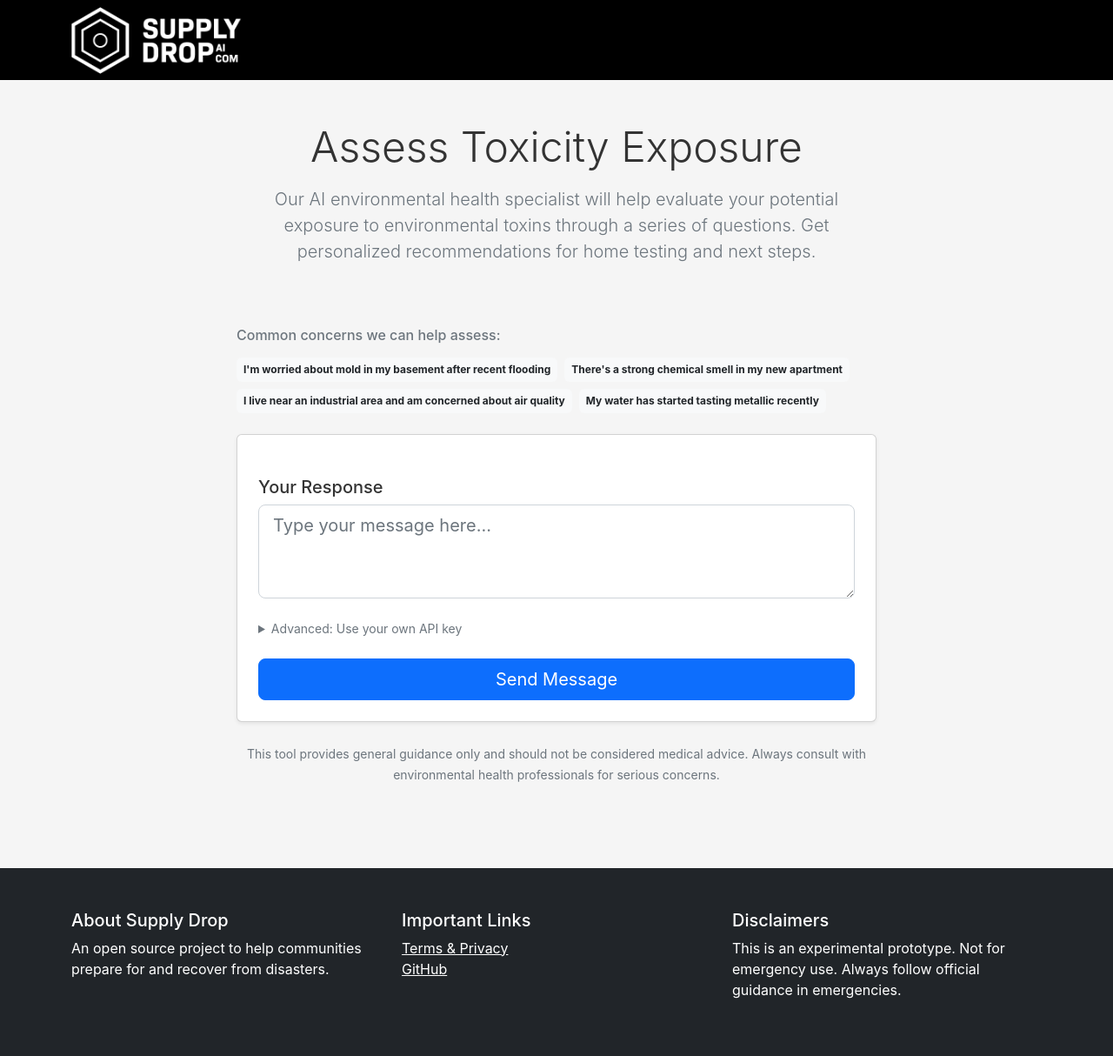
After one commit to realityinspector/supply_drop_ai, a Flask app: page /toxicity-assessment in a window 1280 px wide. The commit adds this page. Shown: the whole page at 87% size. Run offline with Flask 3, Linux system fonts and the light colour scheme; some libraries are stand-ins or nearby versions.

Commit message:
add toxicity assessment

```diff
--- a/main.py
+++ b/main.py
@@ -114,6 +114,7 @@ def extract_and_clean_pdf_text(pdf_file):
 # Load prompts
 RESOURCE_FINDER_PROMPT = load_json_prompt('resource_finder_prompt.json', "You are a helpful assistant trained on wildfire relief resources for Los Angeles.")
 REJECTION_SIMULATION_PROMPT = load_json_prompt('rejection_simulation_prompt.json', "You are a harsh simulator that rejects applications for insurance, FEMA, or grants for hurricane and wildfire recovery.")
+TOXICITY_ASSESSMENT_PROMPT = load_json_prompt('toxicity_assessment_prompt.json', "You are an expert environmental health specialist helping assess toxicity exposure risks.")
 
 # ------------------------------------------------------------------------
 # ROUTES
@@ -267,8 +268,59 @@ def legal():
     """
     return render_template("legal.html")
 
+@app.route("/toxicity-assessment", methods=['GET', 'POST'])
+def toxicity_assessment():
+    """
+    Toxicity Assessment tool for evaluating environmental exposure risks
+    """
+    form = OpenAIKeyForm()
+
+    if request.method == 'GET':
+        return render_template("toxicity_assessment.html", form=form)
+
+    if form.validate_on_submit():
+        user_message = request.form.get('user_message', '').strip()
+        message_history = request.form.get('message_history', '[]')
+
+        if not user_message:
+            return jsonify({"error": "Please enter your response"}), 400
+
+        try:
+            # Parse message history
+            message_history = json.loads(message_history)
+
+            # Initialize OpenAI client with form API key
+            api_key = form.openai_key.data or os.getenv('OPENAI_API_KEY')
+            client = OpenAI(api_key=api_key)
+
+            # Construct messages array with system prompt and history
+            messages = [
+                {"role": "system", "content": TOXICITY_ASSESSMENT_PROMPT}
+            ]
+            messages.extend(message_history)
+
+            # Make API call using new client format
+            response = client.chat.completions.create(
+                model="gpt-4",
+                messages=messages,
+                temperature=0.7
+            )
+
+            # Extract and return the response
+            chatbot_answer = response.choices[0].message.content
+            return jsonify({"answer": chatbot_answer})
+
+        except json.JSONDecodeError:
+            app.logger.error("Failed to parse message history")
+            return jsonify({"error": "Invalid message history format"}), 400
+        except Exception as e:
+            app.logger.error(f"OpenAI API Error: {str(e)}")
+            return jsonify({"error": str(e)}), 500
+
+    return render_template("toxicity_assessment.html", form=form)
+
 # ------------------------------------------------------------------------
 # RUN THE APP
 # ------------------------------------------------------------------------
-if __name__ == "__main__":
-    app.run(debug=True)
+if __name__ == '__main__':
+    app.run(host='0.0.0.0', port=8080)
--- /dev/null
+++ b/templates/toxicity_assessment.html
@@ -0,0 +1,183 @@
+{% extends "base.html" %} {% block content %}
+<div class="container py-5">
+  <!-- Introduction -->
+  <div class="row mb-5">
+    <div class="col-lg-8 mx-auto text-center">
+      <h1 class="display-5 mb-3">Assess Toxicity Exposure</h1>
+      <p class="lead text-muted mb-4">
+        Our AI environmental health specialist will help evaluate your potential exposure to environmental toxins through a series of questions. Get personalized recommendations for home testing and next steps.
+      </p>
+    </div>
+  </div>
+
+  <div class="row">
+    <div class="col-lg-8 mx-auto">
+      <!-- Example Concerns -->
+      <div class="mb-4">
+        <h6 class="text-muted mb-3">Common concerns we can help assess:</h6>
+        <div class="d-flex flex-wrap gap-2">
+          <a
+            href="#"
+            class="badge bg-light text-dark p-2 text-decoration-none example-query"
+            >I'm worried about mold in my basement after recent flooding</a
+          >
+          <a
+            href="#"
+            class="badge bg-light text-dark p-2 text-decoration-none example-query"
+            >There's a strong chemical smell in my new apartment</a
+          >
+          <a
+            href="#"
+            class="badge bg-light text-dark p-2 text-decoration-none example-query"
+            >I live near an industrial area and am concerned about air quality</a
+          >
+          <a
+            href="#"
+            class="badge bg-light text-dark p-2 text-decoration-none example-query"
+            >My water has started tasting metallic recently</a
+          >
+        </div>
+      </div>
+
+      <!-- Main Chat Interface -->
+      <div class="card shadow-sm">
+        <div class="card-body p-4">
+          <!-- Message Thread -->
+          <div id="message-thread" class="mb-4" style="max-height: 400px; overflow-y: auto;">
+            <!-- Messages will be inserted here -->
+          </div>
+
+          <!-- Input Form -->
+          <form id="toxicity-form" method="POST">
+            {{ form.hidden_tag() }}
+
+            <!-- Message Input -->
+            <div class="mb-4">
+              <label for="user_message" class="form-label h5"
+                >Your Response</label
+              >
+              <textarea
+                name="user_message"
+                id="user_message"
+                rows="3"
+                class="form-control form-control-lg"
+                placeholder="Type your message here..."
+                required
+              ></textarea>
+            </div>
+
+            <!-- Optional API Key (Collapsed by Default) -->
+            <div class="mb-4">
+              <details class="mt-3">
+                <summary class="text-muted small">
+                  Advanced: Use your own API key
+                </summary>
+                <div class="mt-2">
+                  <label class="form-label small">OpenAI API Key</label>
+                  {{ form.openai_key(class="form-control", type="password",
+                  placeholder="sk-...", autocomplete="off") }}
+                  <div class="form-text">
+                    For privacy, you can use your own key. Leave empty to use
+                    our demo key.
+                  </div>
+                </div>
+              </details>
+            </div>
+
+            {{ form.submit(class="btn btn-primary btn-lg w-100", value="Send Message") }}
+          </form>
+        </div>
+      </div>
+
+      <!-- Disclaimer -->
+      <div class="mt-4 text-center text-muted">
+        <small>
+          This tool provides general guidance only and should not be considered medical advice. Always consult with environmental health professionals for serious concerns.
+        </small>
+      </div>
+    </div>
+  </div>
+</div>
+
+<script>
+  // Message history storage
+  let messageHistory = [];
+
+  // Function to add a message to the thread
+  function addMessageToThread(content, isUser) {
+    const messageDiv = document.createElement('div');
+    messageDiv.className = `p-3 mb-3 rounded ${isUser ? 'bg-primary text-white ms-4' : 'bg-light me-4'}`;
+    messageDiv.innerHTML = content.replace(/\n/g, '<br>');
+    document.getElementById('message-thread').appendChild(messageDiv);
+
+    // Scroll to bottom
+    const thread = document.getElementById('message-thread');
+    thread.scrollTop = thread.scrollHeight;
+  }
+
+  // Make example queries clickable
+  document.querySelectorAll(".example-query").forEach((link) => {
+    link.addEventListener("click", (e) => {
+      e.preventDefault();
+      const textarea = document.getElementById("user_message");
+      textarea.value = e.target.textContent;
+      textarea.focus();
+    });
+  });
+
+  // Ensure API key is always hidden
+  const apiKeyInput = document.querySelector('input[name="openai_key"]');
+  apiKeyInput.setAttribute("type", "password");
+
+  document
+    .getElementById("toxicity-form")
+    .addEventListener("submit", async (e) => {
+      e.preventDefault();
+
+      const form = e.target;
+      const formData = new FormData(form);
+      const submitButton = form.querySelector('input[type="submit"]');
+      const userMessage = formData.get('user_message');
+
+      // Add user message to thread
+      addMessageToThread(userMessage, true);
+      messageHistory.push({"role": "user", "content": userMessage});
+
+      // Show loading state
+      submitButton.disabled = true;
+      submitButton.value = "Sending...";
+
+      try {
+        // Add message history to the request
+        formData.append('message_history', JSON.stringify(messageHistory));
+
+        const response = await fetch('{{ url_for("toxicity_assessment") }}', {
+          method: "POST",
+          body: formData,
+        });
+
+        const data = await response.json();
+
+        if (!response.ok) {
+          throw new Error(
+            data.error || "An error occurred while processing your request",
+          );
+        }
+
+        // Add AI response to thread and history
+        addMessageToThread(data.answer, false);
+        messageHistory.push({"role": "assistant", "content": data.answer});
+
+        // Clear input
+        form.reset();
+
+      } catch (error) {
+        console.error("Error:", error);
+        addMessageToThread(`<div class="text-danger">Error: ${error.message || "An error occurred during the assessment. Please try again."}</div>`, false);
+      } finally {
+        submitButton.disabled = false;
+        submitButton.value = "Send Message";
+      }
+    });
+</script>
+{% endblock %}
```
Also changed, not shown: rejection_simulation_prompt.json (+1 -1 lines), resource_finder_prompt.json (+1 -1 lines), templates/index.html (+40 -2 lines), toxicity_assessment_prompt.json (added, +3 -0 lines).
